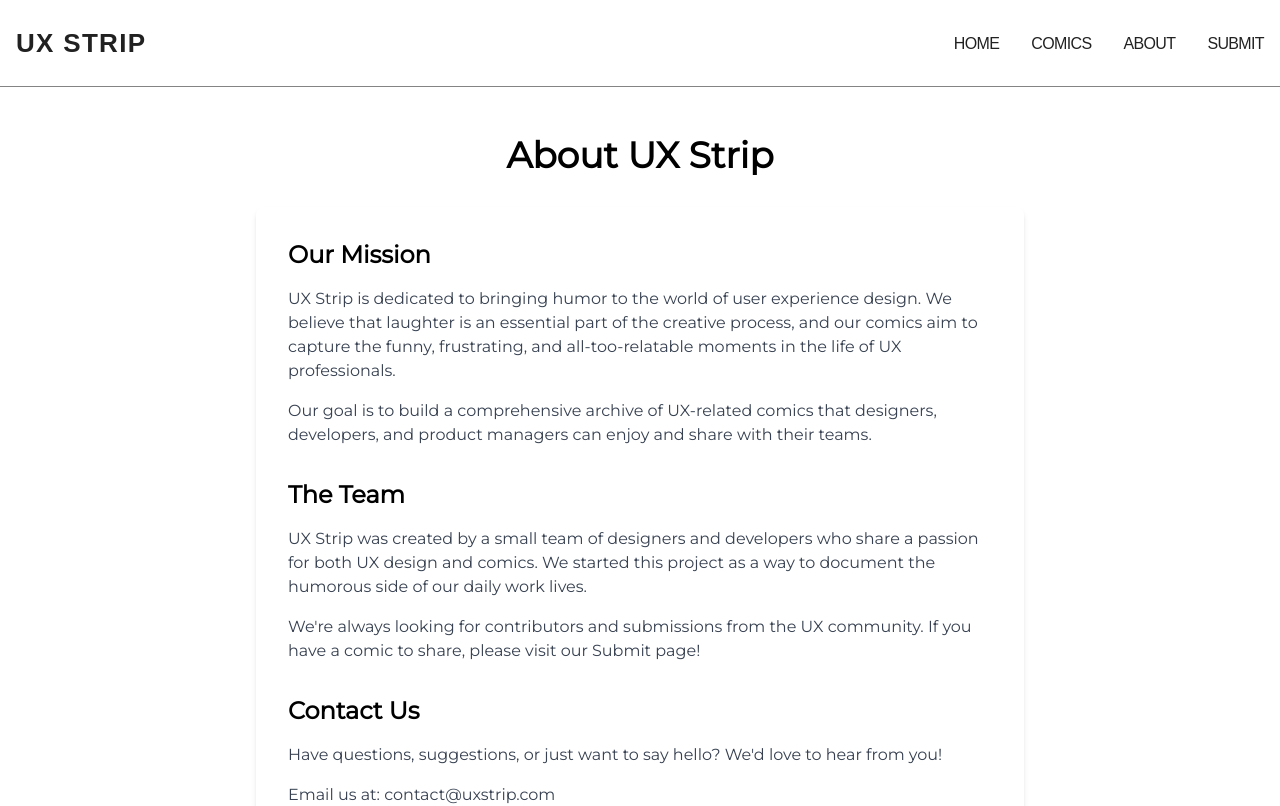
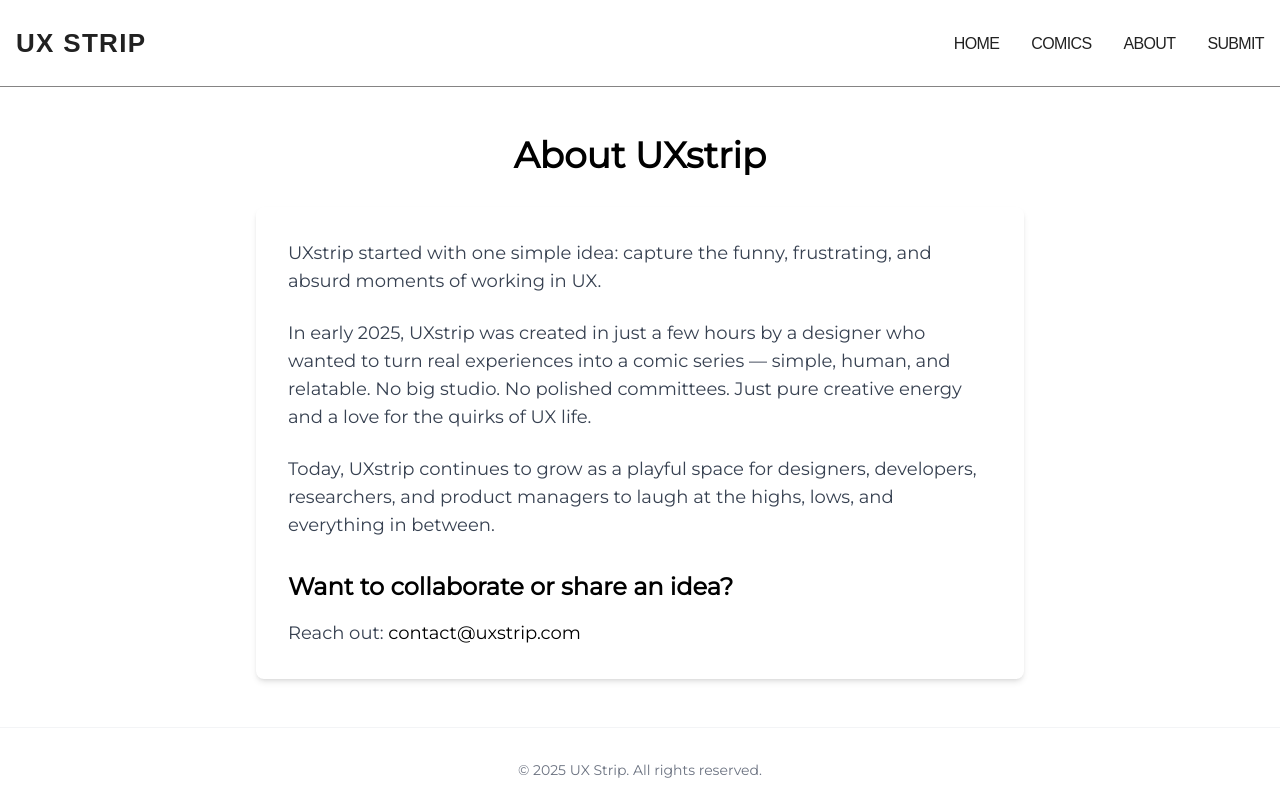
Before and after one commit to zayeflowers/uxstrip, a Next.js app: page /about in a window 1280 px wide. Shown: the top 806 px of the page. Built offline with nearby package versions, Linux system fonts and the light colour scheme; a web font is replaced by a local one.

Commit message:
About Updates

```diff
--- a/pages/about.tsx
+++ b/pages/about.tsx
@@ -1,45 +1,29 @@
 export default function AboutPage() {
   return (
     <div className="container py-12">
-      <h1 className="text-4xl font-comic text-primary text-center mb-8">
-        About UX Strip
+      <h1 className="text-4xl font-bold text-center mb-8">
+        About UXstrip
       </h1>
 
       <div className="max-w-3xl mx-auto bg-white rounded-lg shadow-md p-8">
         <section className="mb-8">
-          <h2 className="text-2xl font-bold mb-4">Our Mission</h2>
-          <p className="text-gray-700 mb-4">
-            UX Strip is dedicated to bringing humor to the world of user experience design.
-            We believe that laughter is an essential part of the creative process, and our
-            comics aim to capture the funny, frustrating, and all-too-relatable moments in
-            the life of UX professionals.
+          <p className="text-gray-700 mb-6 text-lg">
+            UXstrip started with one simple idea: capture the funny, frustrating, and absurd moments of working in UX.
           </p>
-          <p className="text-gray-700">
-            Our goal is to build a comprehensive archive of UX-related comics that designers,
-            developers, and product managers can enjoy and share with their teams.
+
+          <p className="text-gray-700 mb-6 text-lg">
+            In early 2025, UXstrip was created in just a few hours by a designer who wanted to turn real experiences into a comic series — simple, human, and relatable. No big studio. No polished committees. Just pure creative energy and a love for the quirks of UX life.
           </p>
-        </section>
 
-        <section className="mb-8">
-          <h2 className="text-2xl font-bold mb-4">The Team</h2>
-          <p className="text-gray-700 mb-4">
-            UX Strip was created by a small team of designers and developers who share a
-            passion for both UX design and comics. We started this project as a way to
-            document the humorous side of our daily work lives.
-          </p>
-          <p className="text-gray-700">
-            We're always looking for contributors and submissions from the UX community.
-            If you have a comic to share, please visit our Submit page!
+          <p className="text-gray-700 mb-6 text-lg">
+            Today, UXstrip continues to grow as a playful space for designers, developers, researchers, and product managers to laugh at the highs, lows, and everything in between.
           </p>
         </section>
 
         <section>
-          <h2 className="text-2xl font-bold mb-4">Contact Us</h2>
-          <p className="text-gray-700 mb-4">
-            Have questions, suggestions, or just want to say hello? We'd love to hear from you!
-          </p>
-          <p className="text-gray-700">
-            Email us at: <a href="mailto:contact@uxstrip.com" className="text-primary hover:underline">contact@uxstrip.com</a>
+          <h2 className="text-2xl font-bold mb-4">Want to collaborate or share an idea?</h2>
+          <p className="text-gray-700 text-lg">
+            Reach out: <a href="mailto:contact@uxstrip.com" className="text-black hover:underline">contact@uxstrip.com</a>
           </p>
         </section>
       </div>
```
